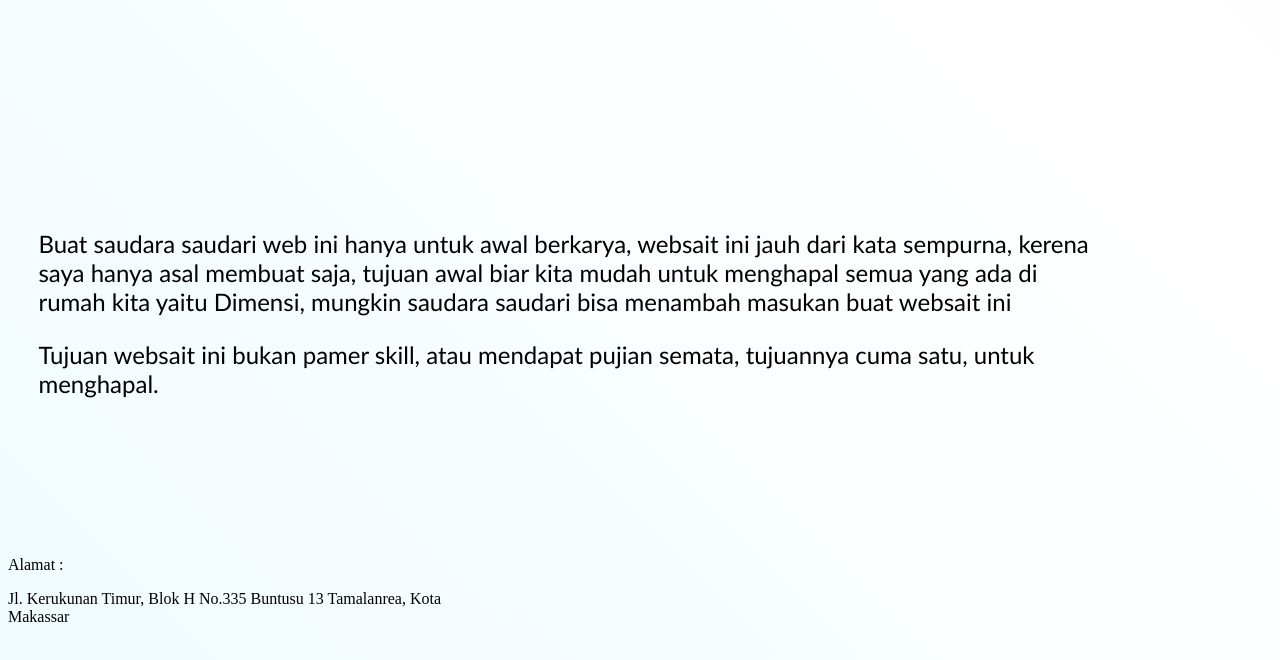
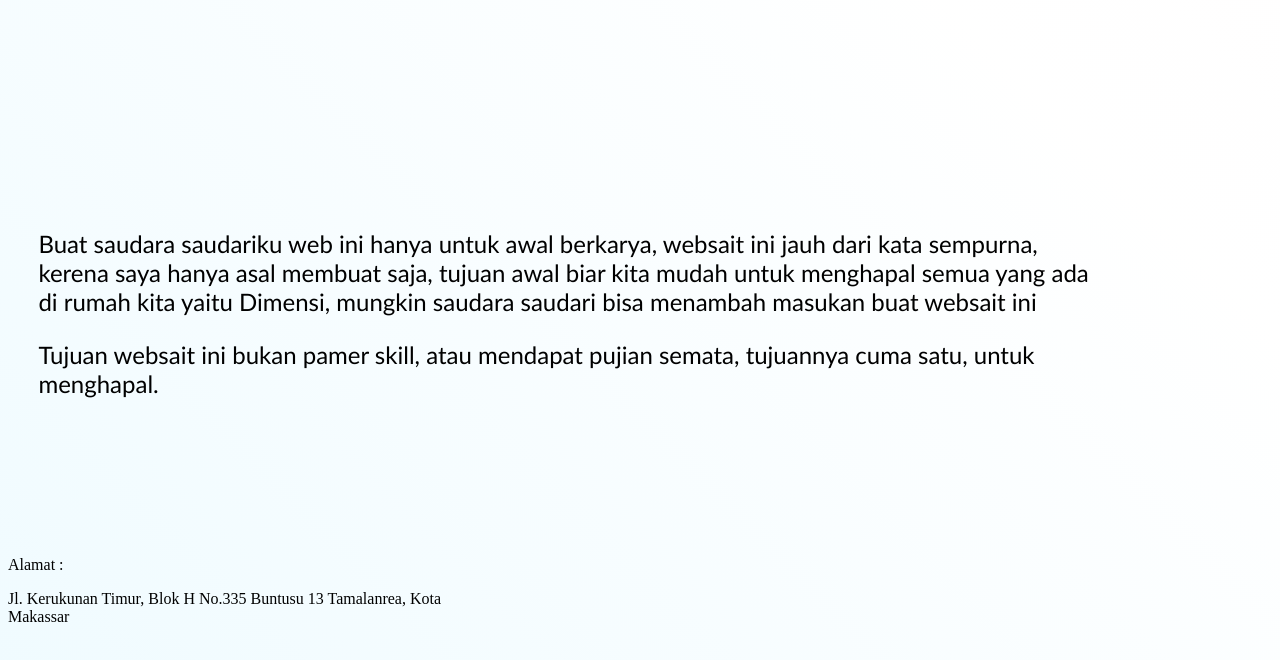
Before and after one commit to Chris7889-Man/projek_Dimensi, a plain HTML site: page index.html in a window 1280 px wide. Shown: the part 1099-1759 px from the top of the page. Drawn offline with Linux system fonts and the light colour scheme.

Commit message:
nec Update index.html

```diff
--- a/index.html
+++ b/index.html
@@ -89,7 +89,7 @@
 
 <!--  -->
 <div class="pesan">
-   <p><a href="">Buat saudara saudari web ini hanya untuk awal berkarya, websait ini jauh dari kata sempurna, kerena saya hanya asal membuat saja,
+   <p><a href="">Buat saudara saudariku web ini hanya untuk awal berkarya, websait ini jauh dari kata sempurna, kerena saya hanya asal membuat saja,
     tujuan awal biar kita mudah untuk menghapal semua yang ada di rumah kita yaitu Dimensi, mungkin saudara saudari bisa menambah masukan buat websait ini
    </a></p>
    <p><a href="">Tujuan websait ini bukan pamer skill, atau mendapat pujian semata, tujuannya cuma satu, untuk menghapal.</a></p></div>
```
